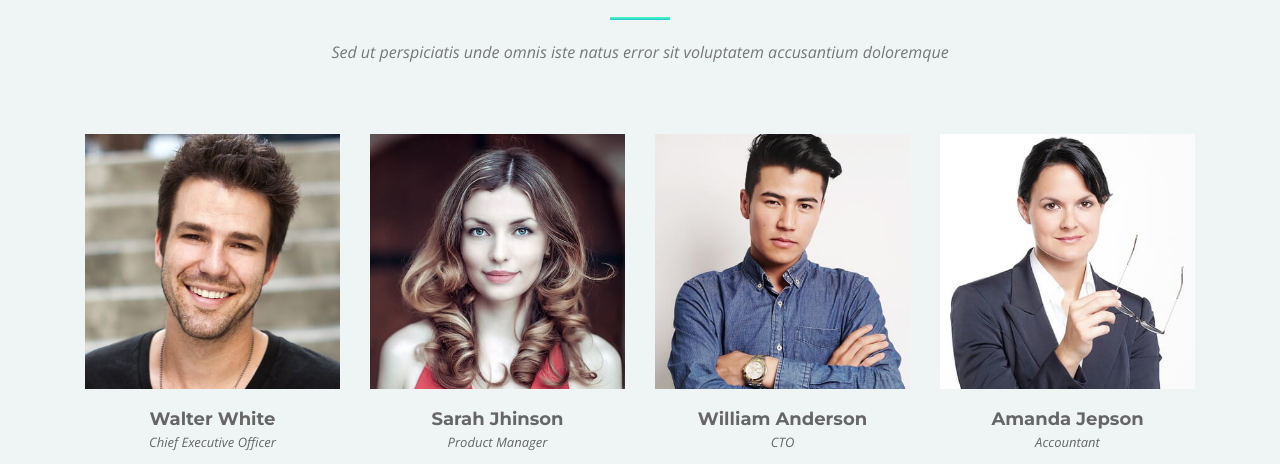
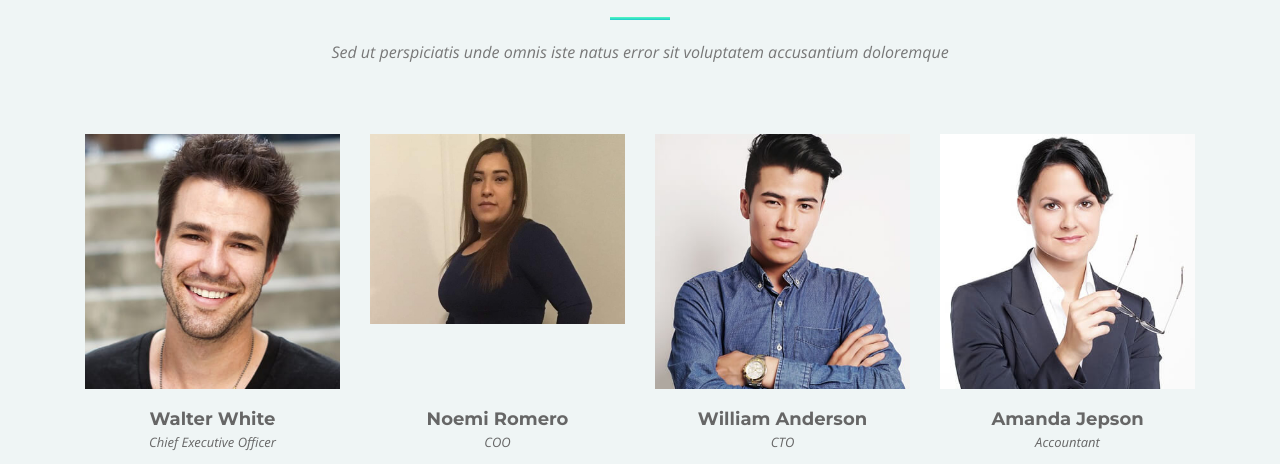
Before and after one commit to NoemiR/DocTuring, a plain HTML site: page index.html in a window 1280 px wide. Shown: the part 6480-6944 px from the top of the page. Drawn offline with nearby package versions, Linux system fonts and the light colour scheme; files whose address does not match are found by name.

Commit message:
added COO image

```diff
--- a/index.html
+++ b/index.html
@@ -522,9 +522,9 @@
 
           <div class="col-lg-3 col-md-6">
             <div class="member">
-              <div class="pic"><img src="img/team/team-2.jpg" alt=""></div>
-              <h4>Sarah Jhinson</h4>
-              <span>Product Manager</span>
+              <div class="pic"><img src="img/team/me.jpg" alt=""></div>
+              <h4>Noemi Romero</h4>
+              <span>COO</span>
               <div class="social">
                 <a href=""><i class="fa fa-twitter"></i></a>
                 <a href=""><i class="fa fa-facebook"></i></a>
```
Also changed, not shown: img/team/me.jpg (added), 4 other files.
